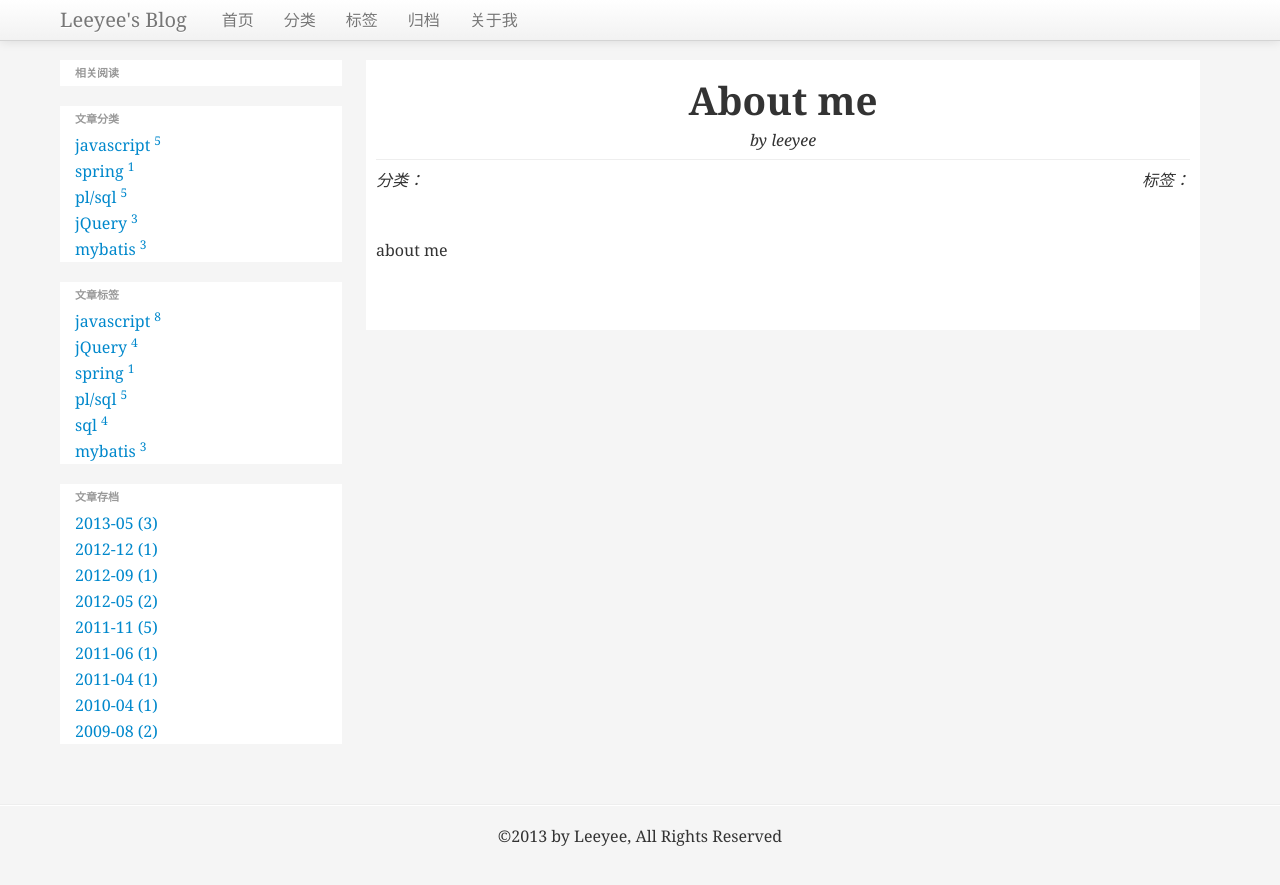
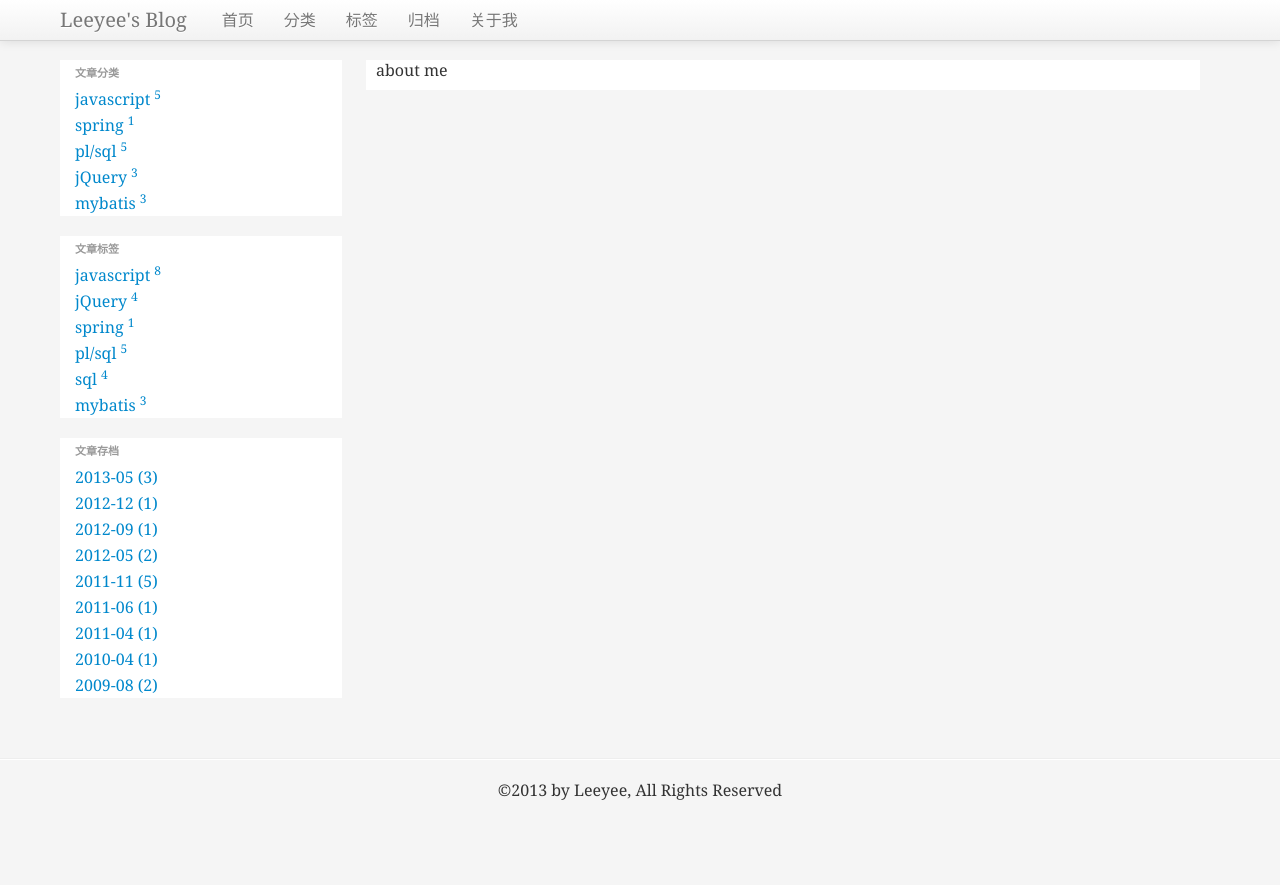
Before and after one commit to leeyee/leeyee.github.com, a Jekyll site: the page built from about.md, in a window 1280 px wide. Shown: the top 885 px of the page. Built offline with Jekyll 4.4.1, drawn with Linux system fonts in a browser that asks for light colours; Markdown is read by kramdown in place of the engine named in the settings; comment, search, counter and statistics services are not loaded.

Commit message:
update title

```diff
--- a/about.md
+++ b/about.md
@@ -1,6 +1,16 @@
 ---
-layout: post
-title: [About me]
+layout: default
+title: 关于我
 ---
-
-about me
+<div class="row-fluid">
+	<div class="span3">
+		{% include categories %}
+		{% include tags %}
+		{% include archives %}
+	</div>
+	<div class="span9 myrow">
+		<div style="padding: 0px 10px">
+			about me
+		</div>
+	</div>
+</div>
--- a/archives.html
+++ b/archives.html
@@ -1,5 +1,6 @@
 ---
 layout: default
+title: 归档
 ---
 
 
--- a/categorys.html
+++ b/categorys.html
@@ -1,5 +1,6 @@
 ---
 layout: default
+title: 文章分类
 ---
 
 
--- a/tags.html
+++ b/tags.html
@@ -1,5 +1,6 @@
 ---
 layout: default
+title: 标签
 ---
 
 
```
